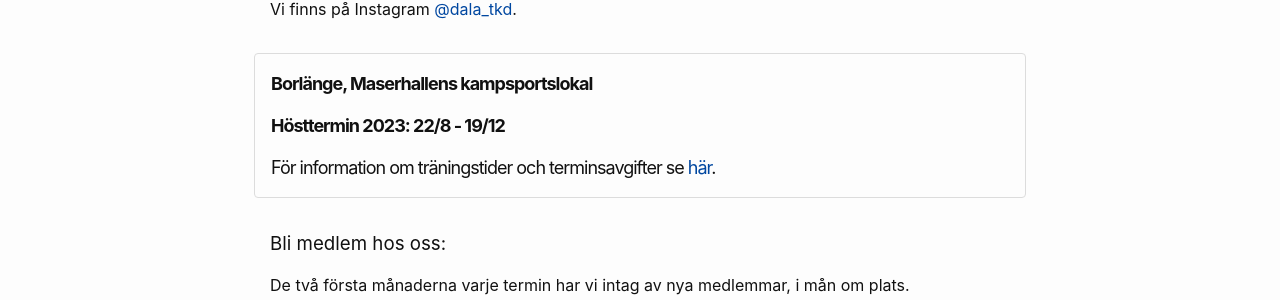
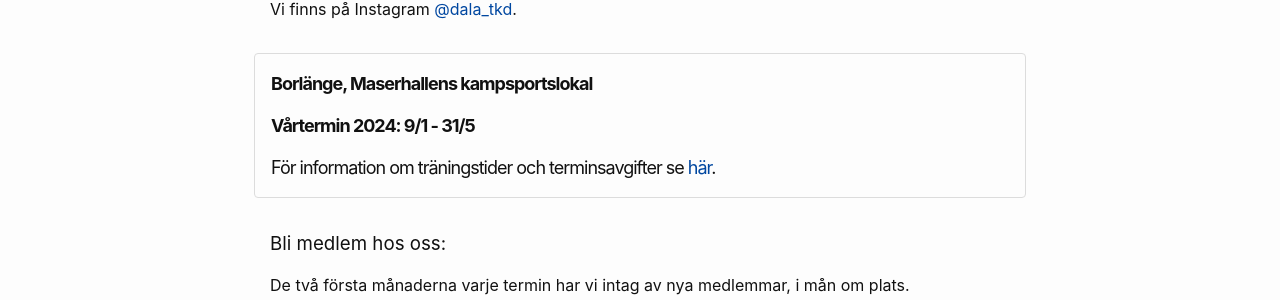
Before and after one commit to dalataekwondo/dalataekwondo.github.io, a Jekyll site: the page built from index.markdown, in a window 1280 px wide. Shown: the part 252-552 px from the top of the page. Built offline with Jekyll 4.4.1, drawn with Linux system fonts in a browser that asks for light colours.

Commit message:
Update index.markdown

```diff
--- a/index.markdown
+++ b/index.markdown
@@ -10,7 +10,7 @@ Vi finns på Instagram [@{{ site.instagram_username | escape }}](https://instagr
 
 > **Borlänge, Maserhallens kampsportslokal**
 >
-> **Hösttermin 2023: 22/8 - 19/12**
+> **Vårtermin 2024: 9/1 - 31/5**
 >
 > För information om träningstider och terminsavgifter se [här](/lokal-tid/#tid).
 
```
